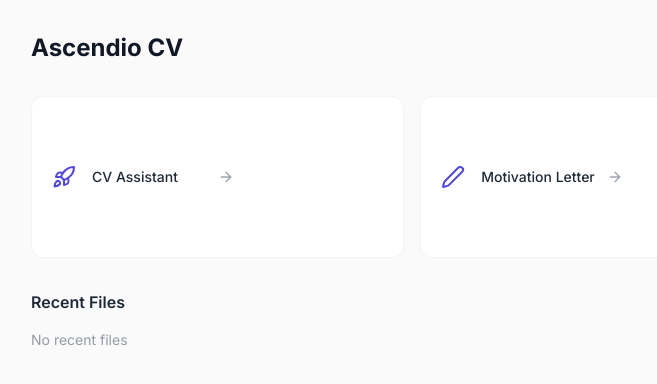
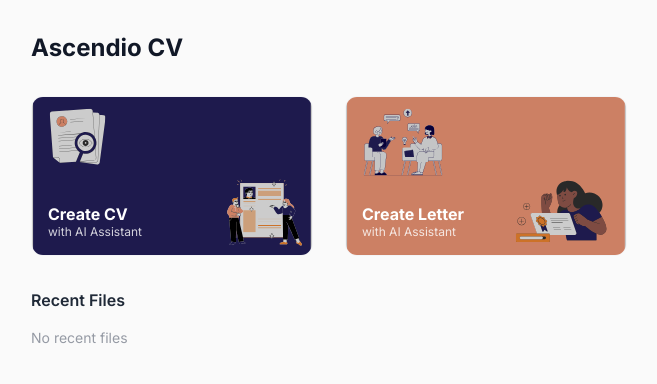
Before and after one commit to erenasiroglu/ascendio, a Next.js app: page /dashboard in a window 1280 px wide. Shown: the top 384 px of the page, without its empty margins (33-690 px from the left). Built offline with nearby package versions, Linux system fonts and the light colour scheme.

Commit message:
feat: add svg files

```diff
--- a/src/app/dashboard/page.tsx
+++ b/src/app/dashboard/page.tsx
@@ -1,6 +1,7 @@
 "use client";
 import React from "react";
-import { RocketIcon, PenIcon } from "lucide-react";
+import Image from "next/image";
+import { PenIcon } from "lucide-react";
 import { useRouter } from "next/navigation";
 import { ArrowRightIcon } from "lucide-react";
 
@@ -8,39 +9,62 @@ function DashboardPage() {
   const router = useRouter();
 
   const DashboardCard = ({
-    icon: Icon,
+    image,
     title,
     onClick,
   }: {
-    icon: React.ComponentType<{ className?: string }>;
+    image?: string;
     title: string;
     onClick: () => void;
   }) => (
     <div
       className="
         group
-        bg-white
+        relative
         rounded-xl
         border
         border-gray-100
-        p-5
         cursor-pointer
         transition-all
         duration-300
         hover:shadow-md
         hover:border-[#4F46E5]/20
+        w-[282px]
+        h-[160px]
+        overflow-hidden
       "
       onClick={onClick}
     >
-      <div className="flex w-[182px] h-[120px] justify-between items-center">
+      {image ? (
+        <div className="absolute inset-0 w-full h-full">
+          <Image
+            src={image}
+            alt={title}
+            fill
+            className="object-cover transition-transform duration-300"
+            sizes="282px"
+          />
+          <div className="absolute inset-0 bg-black/20 z-10 transition-opacity duration-300 group-hover:bg-black/40"></div>
+          <div className="absolute bottom-0 left-0 right-0 p-4 z-20 text-white transform transition-transform duration-300 group-hover:translate-y-[-2px]">
+            <h3 className="text-base font-bold leading-tight">
+              {title === "CV Assistant" ? "Create CV" : "Create Letter"}
+            </h3>
+            <p className="text-xs opacity-80 leading-tight">
+              with AI Assistant
+            </p>
+          </div>
+        </div>
+      ) : (
+        <div className="flex w-full h-full justify-between items-center p-4">
           <div className="flex items-center space-x-4">
-          <Icon className="w-6 h-6 text-[#4F46E5] group-hover:text-[#4F46E5]/80 transition-colors" />
+            <PenIcon className="w-6 h-6 text-[#4F46E5] group-hover:text-[#4F46E5]/80 transition-colors" />
             <span className="text-sm font-medium text-gray-800 group-hover:text-gray-900 transition-colors">
               {title}
             </span>
           </div>
           <ArrowRightIcon className="w-4 h-4 text-gray-400 group-hover:text-[#4F46E5] transition-colors" />
         </div>
+      )}
     </div>
   );
 
@@ -52,14 +76,14 @@ function DashboardPage() {
         </div>
 
         <div className="space-y-4">
-          <div className="grid grid-cols-3 gap-4">
+          <div className="flex flex-row gap-8">
             <DashboardCard
-              icon={RocketIcon}
+              image="/ascendio-dashboard.svg"
               title="CV Assistant"
               onClick={() => router.push("/cv-assistant")}
             />
             <DashboardCard
-              icon={PenIcon}
+              image="/ascendio-letter.svg"
               title="Motivation Letter"
               onClick={() => router.push("/motivation-letter")}
             />
```
Also changed, not shown: public/ascendio-dashboard.svg (added), public/ascendio-letter.svg (added). Lines whose indentation alone changed are shown as unchanged.
